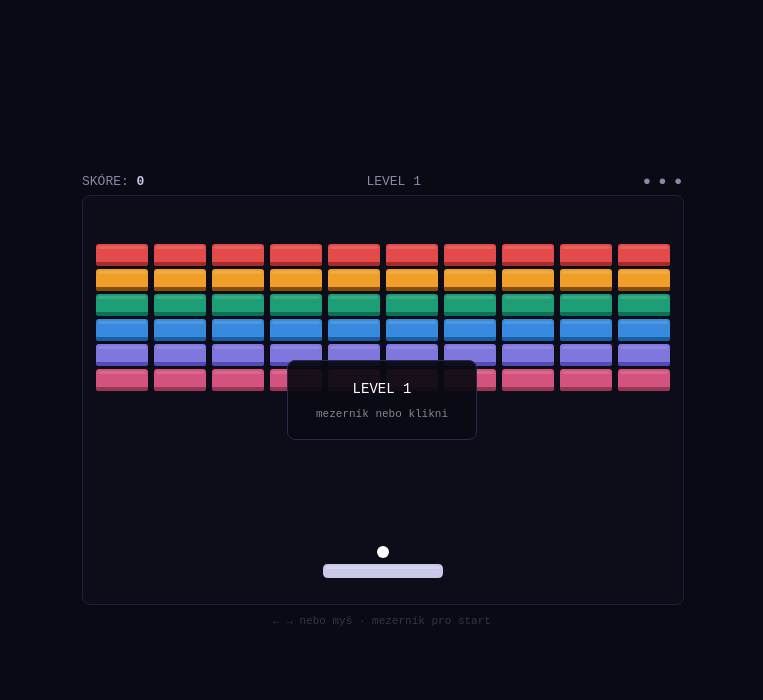
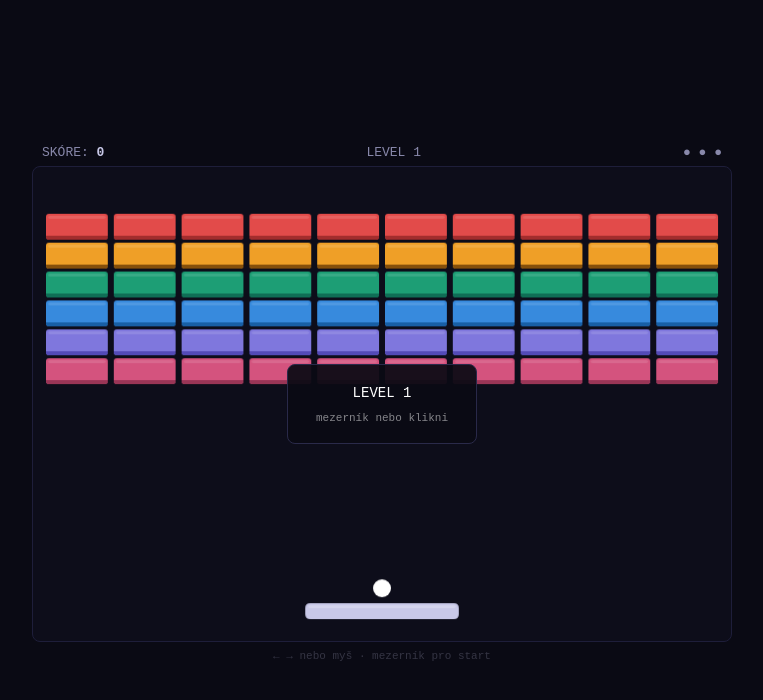
Before and after one commit to malcha132/maca, a plain HTML site: page index.html in a window 1280 px wide. Both pictures are taken after a click on the button "HRÁT". Shown: the whole page, without its empty margins (258-1021 px from the left). Drawn offline with Linux system fonts and the light colour scheme.

Commit message:
Update index.html

```diff
--- a/index.html
+++ b/index.html
@@ -6,28 +6,35 @@
 <title>BREAKOUT</title>
 <style>
 *, *::before, *::after { box-sizing: border-box; margin: 0; padding: 0; }
-html, body { height: 100%; overflow: hidden; }
+html, body {
+  width: 100%; height: 100%;
+  overflow: hidden;
+  background: #0a0a14;
+  touch-action: none;
+}
 body {
-  background: #0a0a14;
-  color: #c8c8e8;
-  font-family: monospace;
   display: flex;
   flex-direction: column;
   align-items: center;
   justify-content: center;
-  padding: 12px;
-  touch-action: none;
+  font-family: monospace;
+  color: #c8c8e8;
 }
 #ui {
   display: flex;
   justify-content: space-between;
   width: 100%;
-  max-width: 600px;
+  max-width: 700px;
+  padding: 6px 10px;
   font-size: 13px;
-  margin-bottom: 6px;
   color: #8888aa;
+  flex-shrink: 0;
 }
 #ui b { color: #c8c8e8; }
+#wrap {
+  position: relative;
+  flex-shrink: 0;
+}
 #gc {
   display: block;
   background: #0d0d1a;
@@ -35,7 +42,6 @@ body {
   border: 1px solid #1e1e3a;
   touch-action: none;
 }
-#wrap { position: relative; width: 100%; max-width: 600px; }
 #msg {
   position: absolute;
   top: 50%; left: 50%;
@@ -61,16 +67,22 @@ body {
   margin-top: 10px;
   font-family: monospace;
   font-size: 14px;
-  padding: 8px 24px;
+  padding: 8px 28px;
   cursor: pointer;
   border: 1px solid #3a3a5a;
   border-radius: 6px;
   background: transparent;
   color: #c8c8e8;
+  flex-shrink: 0;
   -webkit-tap-highlight-color: transparent;
 }
 #startBtn:active { background: #1a1a2e; }
-#hint { margin-top: 10px; font-size: 11px; opacity: 0.22; }
+#hint {
+  margin-top: 8px;
+  font-size: 11px;
+  opacity: 0.22;
+  flex-shrink: 0;
+}
 </style>
 </head>
 <body>
@@ -88,34 +100,49 @@ body {
 <div id="hint">← → nebo myš · mezerník pro start</div>
 
 <script>
-const canvas = document.getElementById('gc');
-const ctx    = canvas.getContext('2d');
-const scoreEl    = document.getElementById('score');
-const livesEl    = document.getElementById('livesDisp');
-const msgEl      = document.getElementById('msg');
-const lvEl       = document.getElementById('lv');
-const startBtn   = document.getElementById('startBtn');
-const hint       = document.getElementById('hint');
+const canvas  = document.getElementById('gc');
+const ctx     = canvas.getContext('2d');
+const scoreEl = document.getElementById('score');
+const livesEl = document.getElementById('livesDisp');
+const msgEl   = document.getElementById('msg');
+const lvEl    = document.getElementById('lv');
+const startBtn = document.getElementById('startBtn');
+const hint    = document.getElementById('hint');
 
 const isMobile = 'ontouchstart' in window;
 if (isMobile) hint.textContent = 'táhni prstem · klepni pro start';
 
-// canvas size
-const W = Math.min(600, window.innerWidth - 24);
-const H = Math.min(Math.round(W * 0.68), window.innerHeight - 130);
+// ── Canvas size: fill available space ─────────────
+function calcSize() {
+  const uiH   = document.getElementById('ui').offsetHeight;
+  const btnH  = 60; // button + hint area
+  const avW   = window.innerWidth;
+  const avH   = window.innerHeight - uiH - btnH - 16;
+  const W     = Math.min(700, avW - (isMobile ? 0 : 24));
+  const H     = isMobile ? avH : Math.min(Math.round(W * 0.68), avH);
+  return { W: Math.floor(W), H: Math.floor(H) };
+}
+
+const { W, H } = calcSize();
 canvas.width  = W;
 canvas.height = H;
+canvas.style.width  = W + 'px';
+canvas.style.height = H + 'px';
 
-// game constants
+// ── Game constants ────────────────────────────────
 const ROWS = 6, COLS = 10;
 const BW   = Math.floor((W - 20) / COLS);
 const BH   = Math.max(14, Math.floor(H * 0.055));
 const BPAD = 3;
-const PADW = Math.floor(W * 0.2);
-const PADH = Math.max(8, Math.floor(H * 0.035));
-const BALLR = Math.max(5, Math.floor(W * 0.011));
-const BRICKTOP = Math.floor(H * 0.12);
-const PADY = H - Math.floor(H * 0.1);
+const PADW = Math.floor(W * 0.22);
+const PADH = Math.max(10, Math.floor(H * 0.035));
+const BALLR    = Math.max(6, Math.floor(W * 0.013));
+const BRICKTOP = Math.floor(H * 0.1);
+const PADY     = H - Math.floor(H * 0.08);
+
+// Mobile gets slower base speed
+const BASE_SPD = isMobile ? 2.2 : 3.5;
+const SPD_INC  = isMobile ? 0.2 : 0.35;
 
 const COLORS = [
   ['#e24b4a','#a32d2d'],
@@ -126,13 +153,12 @@ const COLORS = [
   ['#d4537e','#993556'],
 ];
 
-// game state
+// ── State ─────────────────────────────────────────
 let score, lives, level, bricks, ball, pad, state, animId;
 let keys   = { left: false, right: false };
-let mouseX = -1;
-let touchX = -1;
+let mouseX = -1, touchX = -1;
 
-// ── helpers ──────────────────────────────────────
+// ── UI helpers ────────────────────────────────────
 function showMsg(title, sub, big) {
   msgEl.innerHTML =
     '<div class="box">' +
@@ -142,25 +168,22 @@ function showMsg(title, sub, big) {
     '</div>';
 }
 function hideMsg() { msgEl.innerHTML = ''; }
-
 function updateUI() {
   scoreEl.textContent = score;
-  lvEl.textContent = 'LEVEL ' + level;
-  livesEl.innerHTML = '&#9679; '.repeat(lives).trim();
+  lvEl.textContent    = 'LEVEL ' + level;
+  livesEl.innerHTML   = '&#9679; '.repeat(lives).trim();
 }
 
-function roundRect(x, y, w, h, r) {
-  if (typeof r === 'number') r = [r,r,r,r];
-  ctx.beginPath();
-  ctx.moveTo(x+r[0], y);
-  ctx.lineTo(x+w-r[1], y); ctx.quadraticCurveTo(x+w, y, x+w, y+r[1]);
-  ctx.lineTo(x+w, y+h-r[2]); ctx.quadraticCurveTo(x+w, y+h, x+w-r[2], y+h);
-  ctx.lineTo(x+r[3], y+h); ctx.quadraticCurveTo(x, y+h, x, y+h-r[3]);
-  ctx.lineTo(x, y+r[0]); ctx.quadraticCurveTo(x, y, x+r[0], y);
-  ctx.closePath();
+// ── Init ──────────────────────────────────────────
+function startGame() {
+  startBtn.style.display = 'none';
+  score = 0; lives = 3; level = 1;
+  updateUI();
+  initLevel();
+  if (animId) cancelAnimationFrame(animId);
+  animId = requestAnimationFrame(loop);
 }
 
-// ── init ─────────────────────────────────────────
 function initLevel() {
   bricks = [];
   for (let r = 0; r < ROWS; r++) {
@@ -180,27 +203,18 @@ function initLevel() {
 }
 
 function resetBall() {
-  pad = { x: W/2 - PADW/2, y: PADY, w: PADW, h: PADH };
-  const spd = 3.5 + level * 0.35;
+  pad  = { x: W/2 - PADW/2, y: PADY, w: PADW, h: PADH };
+  const spd   = BASE_SPD + level * SPD_INC;
   const angle = (Math.random() * 50 + 65) * Math.PI / 180;
-  const dir = Math.random() < 0.5 ? 1 : -1;
+  const dir   = Math.random() < 0.5 ? 1 : -1;
   ball = { x: W/2, y: PADY - BALLR - 6, vx: Math.cos(angle)*spd*dir, vy: -Math.sin(angle)*spd, r: BALLR };
-}
-
-function startGame() {
-  startBtn.style.display = 'none';
-  score = 0; lives = 3; level = 1;
-  updateUI();
-  initLevel();
-  if (animId) cancelAnimationFrame(animId);
-  animId = requestAnimationFrame(loop);
 }
 
 function launch() {
   if (state === 'ready') { state = 'play'; hideMsg(); }
 }
 
-// ── controls ──────────────────────────────────────
+// ── Controls ──────────────────────────────────────
 startBtn.addEventListener('click', startGame);
 startBtn.addEventListener('touchend', e => { e.preventDefault(); startGame(); });
 
@@ -238,38 +252,35 @@ document.addEventListener('keyup', e => {
   if (e.key === 'ArrowRight' || e.key === 'd') keys.right = false;
 });
 
-// ── loop ──────────────────────────────────────────
+// ── Loop ──────────────────────────────────────────
 function loop() {
   update();
   draw();
   animId = requestAnimationFrame(loop);
 }
 
-// ── update ────────────────────────────────────────
+// ── Update ────────────────────────────────────────
 function update() {
   if (!pad || state === 'gameover') return;
 
-  // move paddle
-  const spd = 6 + level * 0.5;
+  const padSpd = (isMobile ? 5 : 6) + level * 0.5;
   if      (touchX >= 0) pad.x = Math.max(0, Math.min(W - pad.w, touchX - pad.w/2));
   else if (mouseX >= 0) pad.x = Math.max(0, Math.min(W - pad.w, mouseX - pad.w/2));
   else {
-    if (keys.left)  pad.x = Math.max(0,        pad.x - spd);
-    if (keys.right) pad.x = Math.min(W - pad.w, pad.x + spd);
+    if (keys.left)  pad.x = Math.max(0,        pad.x - padSpd);
+    if (keys.right) pad.x = Math.min(W - pad.w, pad.x + padSpd);
   }
 
   if (state !== 'play') return;
 
-  // move ball
   ball.x += ball.vx;
   ball.y += ball.vy;
 
-  // wall bounces
-  if (ball.x - ball.r < 0)  { ball.x = ball.r;      ball.vx =  Math.abs(ball.vx); }
-  if (ball.x + ball.r > W)  { ball.x = W - ball.r;  ball.vx = -Math.abs(ball.vx); }
-  if (ball.y - ball.r < 0)  { ball.y = ball.r;       ball.vy =  Math.abs(ball.vy); }
+  if (ball.x - ball.r < 0) { ball.x = ball.r;     ball.vx =  Math.abs(ball.vx); }
+  if (ball.x + ball.r > W) { ball.x = W - ball.r; ball.vx = -Math.abs(ball.vx); }
+  if (ball.y - ball.r < 0) { ball.y = ball.r;      ball.vy =  Math.abs(ball.vy); }
 
-  // paddle bounce
+  // paddle
   if (ball.vy > 0 &&
       ball.y + ball.r > pad.y &&
       ball.y + ball.r < pad.y + pad.h + 12 &&
@@ -283,7 +294,7 @@ function update() {
     ball.y  = pad.y - ball.r - 1;
   }
 
-  // bottom — lose life
+  // bottom
   if (ball.y - ball.r > H + 10) {
     lives--;
     if (lives <= 0) {
@@ -302,23 +313,22 @@ function update() {
     return;
   }
 
-  // brick collision
-  for (let b of bricks) {
+  // bricks
+  for (const b of bricks) {
     if (!b.alive) continue;
     const bx2 = b.x + BW - BPAD*2, by2 = b.y + BH;
     if (ball.x+ball.r > b.x && ball.x-ball.r < bx2 &&
         ball.y+ball.r > b.y && ball.y-ball.r < by2) {
       b.alive = false;
-      score += b.pts;
+      score  += b.pts;
       scoreEl.textContent = score;
-      const ol = ball.x+ball.r - b.x, or2 = bx2 - (ball.x-ball.r);
-      const ot = ball.y+ball.r - b.y, ob  = by2 - (ball.y-ball.r);
+      const ol = ball.x+ball.r-b.x, or2 = bx2-(ball.x-ball.r);
+      const ot = ball.y+ball.r-b.y, ob  = by2-(ball.y-ball.r);
       if (Math.min(ol,or2) < Math.min(ot,ob)) ball.vx *= -1; else ball.vy *= -1;
       break;
     }
   }
 
-  // level clear
   if (bricks.every(b => !b.alive)) {
     level++;
     initLevel();
@@ -326,23 +336,32 @@ function update() {
   }
 }
 
-// ── draw ─────────────────────────────────────────
+// ── Draw ──────────────────────────────────────────
+function rr(x, y, w, h, r) {
+  if (typeof r === 'number') r = [r,r,r,r];
+  ctx.beginPath();
+  ctx.moveTo(x+r[0], y);
+  ctx.lineTo(x+w-r[1], y); ctx.quadraticCurveTo(x+w, y, x+w, y+r[1]);
+  ctx.lineTo(x+w, y+h-r[2]); ctx.quadraticCurveTo(x+w, y+h, x+w-r[2], y+h);
+  ctx.lineTo(x+r[3], y+h); ctx.quadraticCurveTo(x, y+h, x, y+h-r[3]);
+  ctx.lineTo(x, y+r[0]); ctx.quadraticCurveTo(x, y, x+r[0], y);
+  ctx.closePath();
+}
+
 function draw() {
   ctx.clearRect(0, 0, W, H);
-  if (!bricks || !ball || !pad) return;   // ← guard: nic nekreslit před inicializací
+  if (!bricks || !ball || !pad) return;
 
   for (const b of bricks) {
     if (!b.alive) continue;
     const bw = BW - BPAD*2;
-    ctx.fillStyle = b.color[0]; roundRect(b.x, b.y, bw, BH, 3); ctx.fill();
-    ctx.fillStyle = b.color[1]; roundRect(b.x, b.y+BH-4, bw, 4, [0,0,3,3]); ctx.fill();
-    ctx.fillStyle = 'rgba(255,255,255,0.12)'; roundRect(b.x+2, b.y+2, bw-4, 3, 2); ctx.fill();
+    ctx.fillStyle = b.color[0]; rr(b.x, b.y, bw, BH, 3); ctx.fill();
+    ctx.fillStyle = b.color[1]; rr(b.x, b.y+BH-4, bw, 4, [0,0,3,3]); ctx.fill();
+    ctx.fillStyle = 'rgba(255,255,255,0.12)'; rr(b.x+2, b.y+2, bw-4, 3, 2); ctx.fill();
   }
 
-  ctx.fillStyle = '#c8c8e8';
-  roundRect(pad.x, pad.y, pad.w, pad.h, 5); ctx.fill();
-  ctx.fillStyle = 'rgba(255,255,255,0.22)';
-  roundRect(pad.x+3, pad.y+2, pad.w-6, 3, 2); ctx.fill();
+  ctx.fillStyle = '#c8c8e8'; rr(pad.x, pad.y, pad.w, pad.h, 5); ctx.fill();
+  ctx.fillStyle = 'rgba(255,255,255,0.22)'; rr(pad.x+3, pad.y+2, pad.w-6, 3, 2); ctx.fill();
 
   ctx.beginPath(); ctx.arc(ball.x, ball.y, ball.r, 0, Math.PI*2);
   ctx.fillStyle = '#fff'; ctx.fill();
@@ -350,7 +369,7 @@ function draw() {
   ctx.fillStyle = 'rgba(255,255,255,0.4)'; ctx.fill();
 }
 
-// ── start screen ─────────────────────────────────
+// ── Boot ──────────────────────────────────────────
 showMsg('BREAKOUT', isMobile ? 'klepni HRÁT pro start' : 'klikni HRÁT pro start');
 startBtn.style.display = 'inline-block';
 </script>
```
